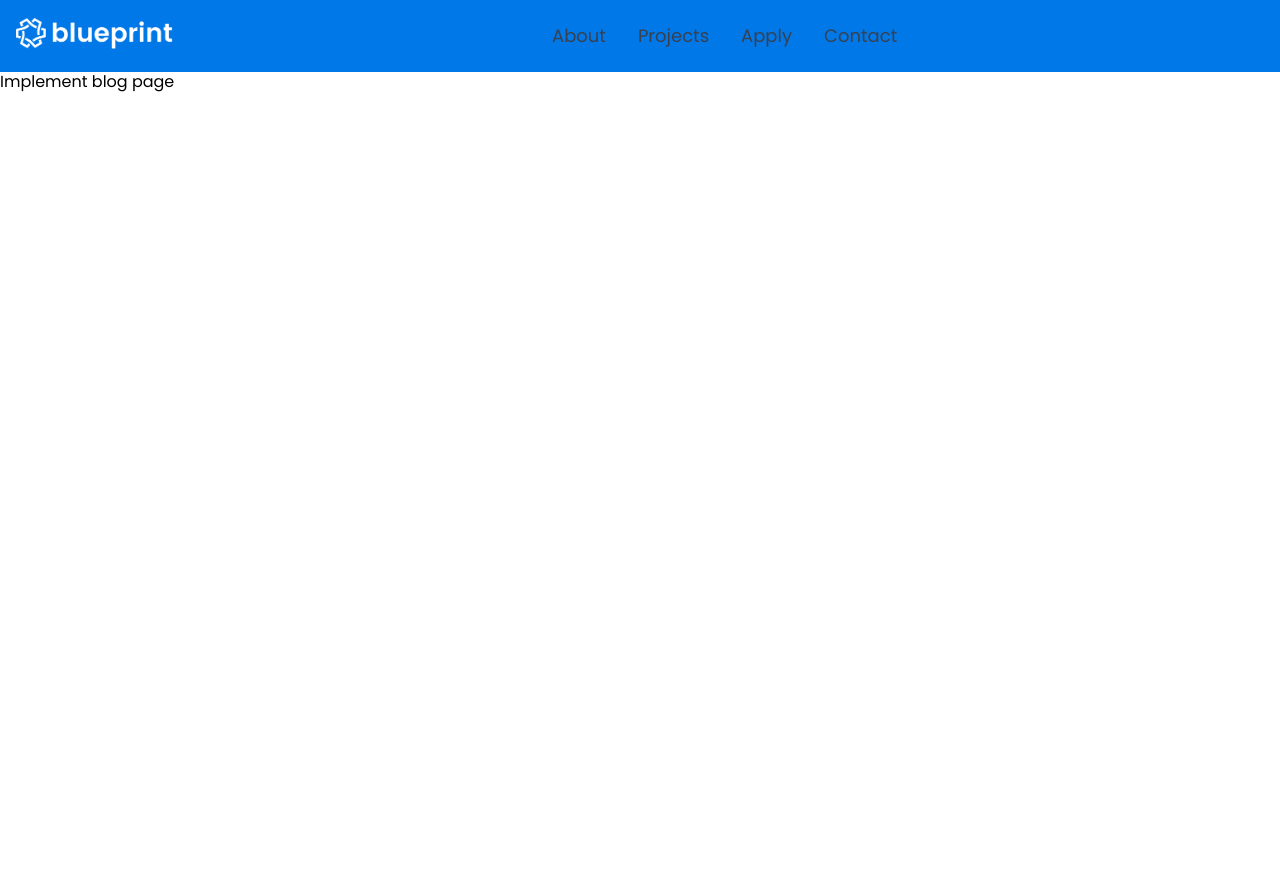
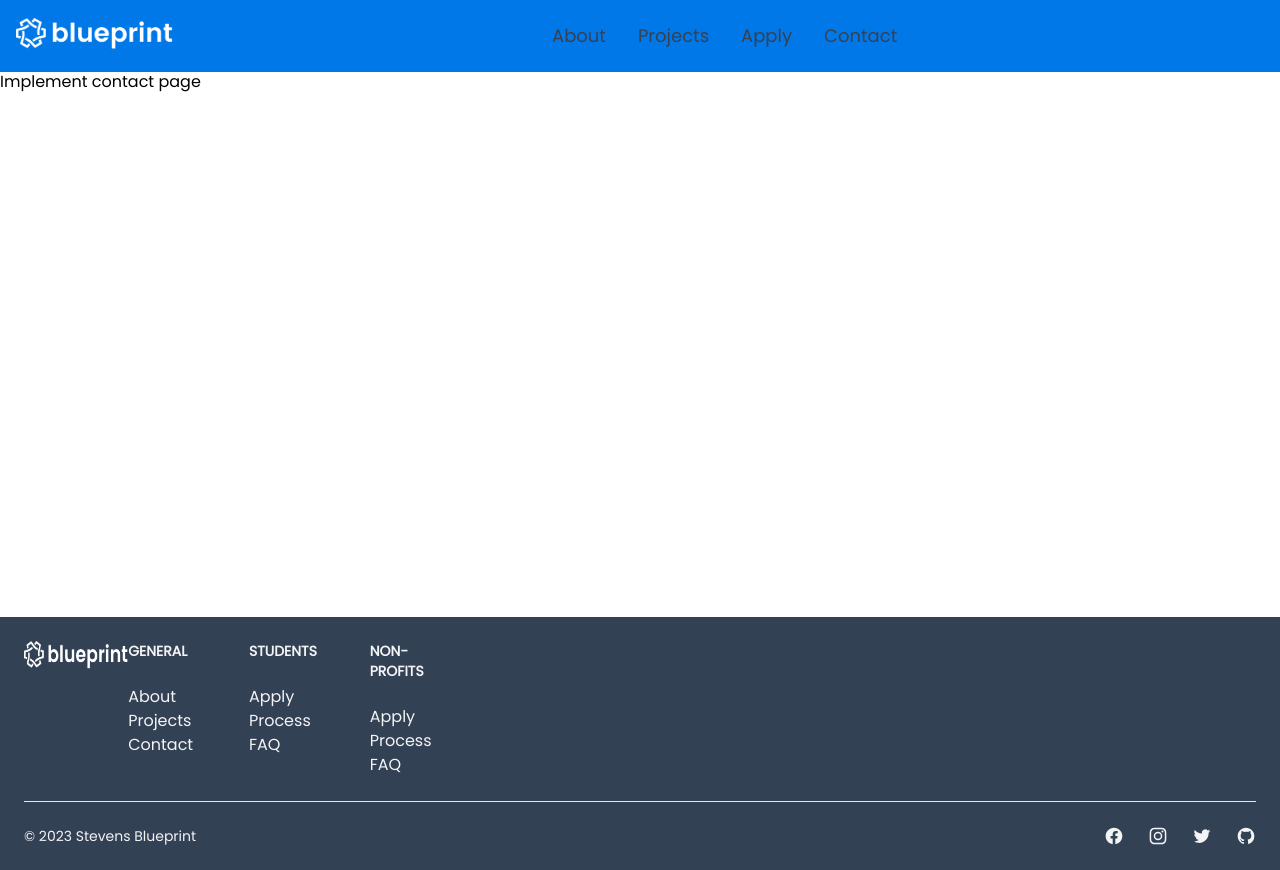
Before and after one commit to OwenTruong/blueprint_website, a React (Create React App) app: page /contact in a window 1280 px wide. Before the commit the page ends 800 px from the top, so only its background shows below. Built offline with nearby package versions, Linux system fonts and the light colour scheme.

Commit message:
added footer to all pages

```diff
--- a/src/components/Apply.jsx
+++ b/src/components/Apply.jsx
@@ -1,10 +1,13 @@
+import Footer from "./Common/Footer";
+
 function Apply() {
   function handleSubmit() {
     // console.log("Hello");
   }
 
   return (
-    <div>
+    <div className="flex flex-col h-screen">
+      <div className="mb-auto">
         <form onSubmit={handleSubmit}>
           <label htmlFor="firstName">
             First Name:
@@ -21,6 +24,8 @@
           <input type="submit" value="Submit" />
         </form>
       </div>
+      <Footer />
+    </div>
   );
 }
 
--- a/src/components/Contact.jsx
+++ b/src/components/Contact.jsx
@@ -1,5 +1,14 @@
+import Footer from "./Common/Footer";
+
 function Contact() {
-  return <h1>Implement blog page</h1>;
+  return (
+    <div className="flex flex-col h-screen">
+      <div className="mb-auto">
+        <h1>Implement contact page</h1>
+      </div>
+      <Footer />
+    </div>
+  );
 }
 
 export default Contact;
--- a/src/components/Home/How.jsx
+++ b/src/components/Home/How.jsx
@@ -2,7 +2,7 @@
   return (
     <div>
       <h1 className="text-center text-6xl">How it works</h1>
-      <p className="text-center px-28"></p>
+      <p className="text-center px-28" />
     </div>
   );
 }
--- a/src/components/Projects.jsx
+++ b/src/components/Projects.jsx
@@ -1,6 +1,9 @@
+import Footer from "./Common/Footer";
+
 function Projects() {
   return (
-    <div>
+    <div className="flex flex-col h-screen">
+      <div className="mb-auto">
         <div style={{ backgroundColor: "#0078E8", padding: "250px" }}>
           <h1
             style={{
@@ -46,6 +49,8 @@
           </h2>
         </div>
       </div>
+      <Footer />
+    </div>
   );
 }
 
```
Lines whose indentation alone changed are shown as unchanged.
